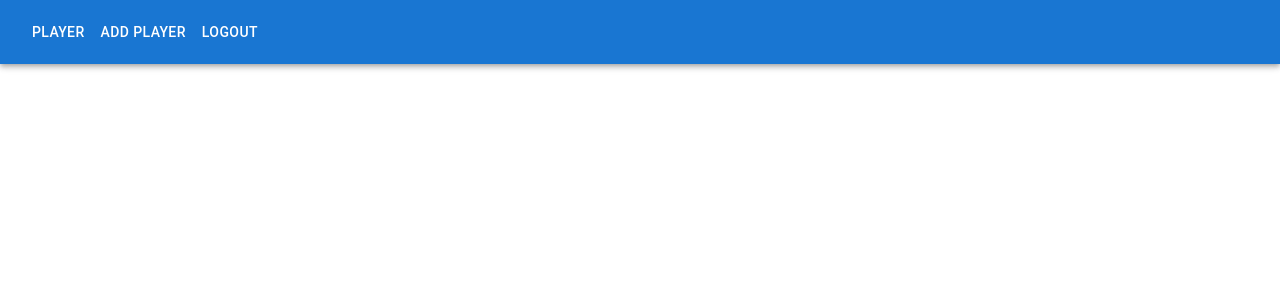
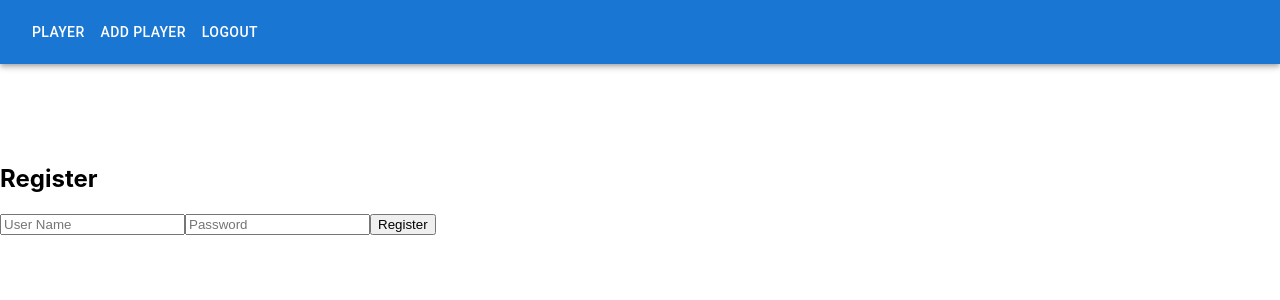
Before and after one commit to heshaN1998/frontend-chess-portal, a React (Create React App) app: page /register in a window 1280 px wide. Shown: the top 300 px of the page. Built offline with nearby package versions, Linux system fonts and the light colour scheme.

Commit message:
adding Register and logout featurers

```diff
--- a/src/App.js
+++ b/src/App.js
@@ -5,6 +5,7 @@ import Players from './pages/Players';
 import AddPlayer from './pages/AddPlayer';
 import {BrowserRouter,Routes,Route} from "react-router-dom";
 import Navbar from './components/Navbar';
+import Register from './pages/Register';
 
 
 function App() {
@@ -15,6 +16,7 @@ function App() {
       <Route path="/" element={<Login/>}/>
       <Route path="/players" element={<Players/>}/>
       <Route path="/add-Player" element={<AddPlayer/>}/>
+      <Route path="register" element={<Register/>}/>
     </Routes>
     </BrowserRouter>
   );
--- a/src/components/Navbar.js
+++ b/src/components/Navbar.js
@@ -1,8 +1,13 @@
 import { AppBar,Toolbar,Button } from "@mui/material";
-import { Link } from "react-router-dom";
+import { Link, useNavigate } from "react-router-dom";
 
 function Navbar(){
+    const navigate=useNavigate();
+    const logout=()=>{localStorage.removeItem("token");
+        navigate("/");
+    };
     return(
+
         <AppBar position="static">
 
             <Toolbar>
@@ -13,9 +18,10 @@ function Navbar(){
                 <Button color="inherit" component={Link} to="/add-Player">
                     Add Player
                 </Button>
-                <Button color="inherit" component={Link} to ="/">
+                <Button color="inherit" onClick={logout}>
                     Logout
                 </Button>
+
             </Toolbar>
         </AppBar>
     );
--- a/src/pages/Players.js
+++ b/src/pages/Players.js
@@ -1,11 +1,14 @@
 import React,{useEffect,useState} from "react";
 import api from "../api/axiosConfig"
-import { Table,TableHead,TableRow,TableCell,TableBody,Button,Container,Modal,Box, TextField} from "@mui/material";
+import { Table,TableHead,TableRow,TableCell,TableBody,Button,Container,Modal,Box, TextField, Divider} from "@mui/material";
 
 function Players(){
     const[players,setPlayers]=useState([]);
     const[selectedPlayer,setSelectedPlayer]=useState(null);
     const [open,setOpen]=useState(false);
+    const [search,setSearch]=useState("");
+    const [country,setCountry]=useState("");
+    const[level,setLevel]=useState("");
 
     useEffect(()=>{
         loadPlayers();},[]
@@ -33,9 +36,31 @@ function Players(){
         await api.delete(`/api/Players/${id}`);
         loadPlayers();
     };
+    const filteredPlayers=players.filter((p)=>p.name.toLowerCase().includes(search.toLowerCase));
     return(
         <Container style={{marginTop:"40px"}}>
+
             <h2>Player List</h2>
+            <div style={{marginBottom:"20px"}}>
+                <input placeholder="Search by name" value={search} onChange={(e)=>setSearch(e.target.value)}/>
+                <select>
+                    <option value="">All Cuntries</option>
+                    <option value="Norway">Norway</option>
+                    <option value="Srilanka">Srilanka</option>
+                    <option value="USA">USA</option>
+                </select>
+
+                <select onChange={(e)=>setLevel(e.target.value)}>
+                    <option value="">All Levels</option>
+                    <option value="BEGINNER">BEGINNER</option>
+                    <option value="INTERMEDIATE">INTERMEDIATE</option>
+                    <option value="EXPERT">EXPERT</option>
+
+                </select>
+                <button onClick={()=>loadPlayers()}>
+                    Reset
+                </button>
+            </div>
             <Table>
                 <TableHead>
                     <TableRow>
--- /dev/null
+++ b/src/pages/Register.js
@@ -0,0 +1,40 @@
+import React, {useState} from "react";
+import api from"../api/axiosConfig";
+import { useNavigate } from "react-router-dom";
+
+function Register(){
+const navigate=useNavigate();
+
+const[user,setUser]=useState({
+    userName:"",
+    passwoad:""
+});
+
+const handleChange=(e)=>{
+    setUser({
+        ...user,[e.target.name]:e.target.value
+    });
+};
+const register =async()=>{
+    try{
+        await api.post("/auth/register",user);
+        alert("Registered Success");
+        navigate("/");
+    }
+    catch(error){
+        alert("Registation failed");
+    }
+
+};
+return(
+    <div style={{marginTop:"100px"}}>
+        <h2>Register</h2>
+        <input name="userName" placeholder="User Name" onChange={handleChange}/>
+        <input name="password" type="password" placeholder="Password" onChange={handleChange}/>
+        <button onclick={register}>
+            Register
+        </button>
+    </div>
+);
+}
+export default Register;
```
